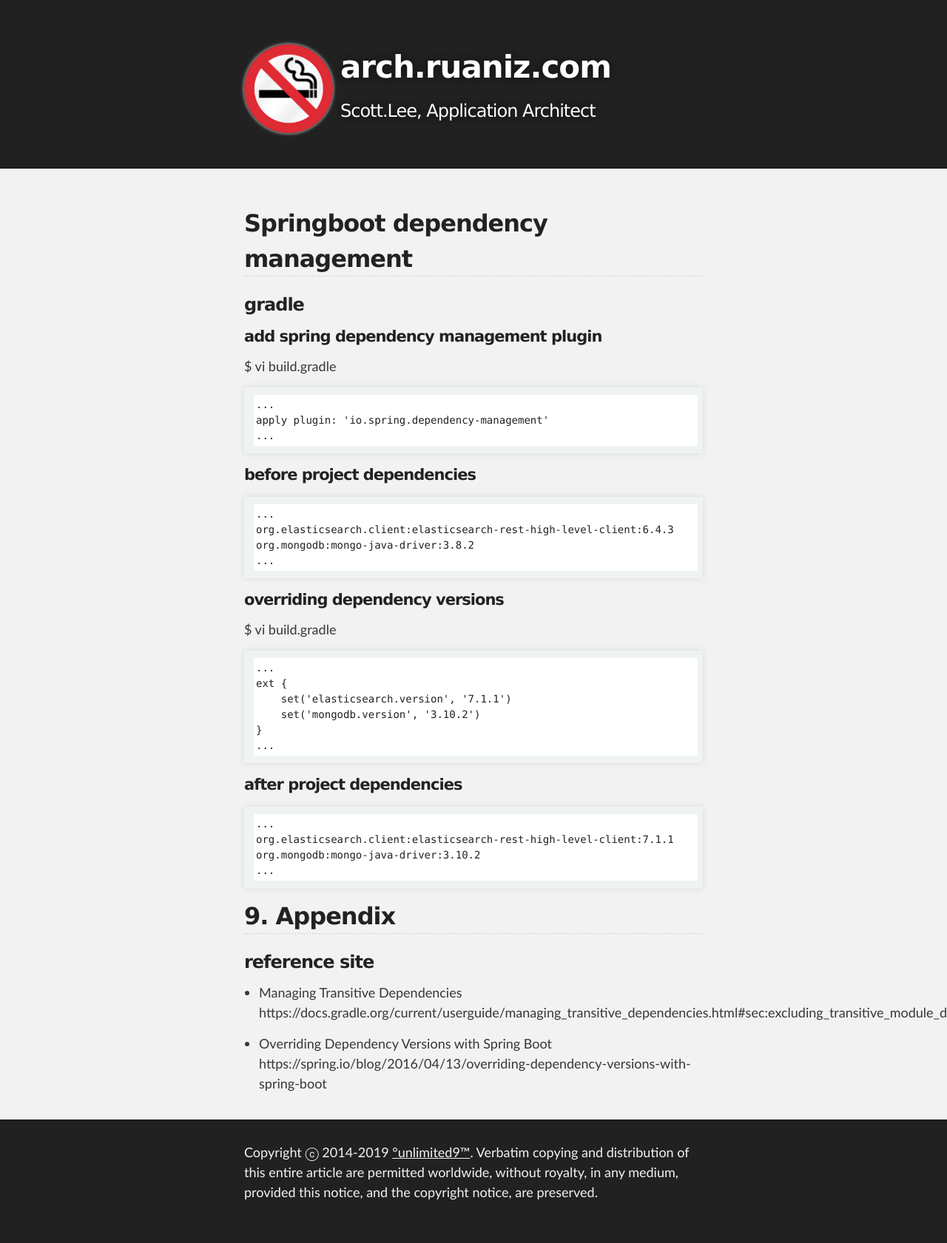
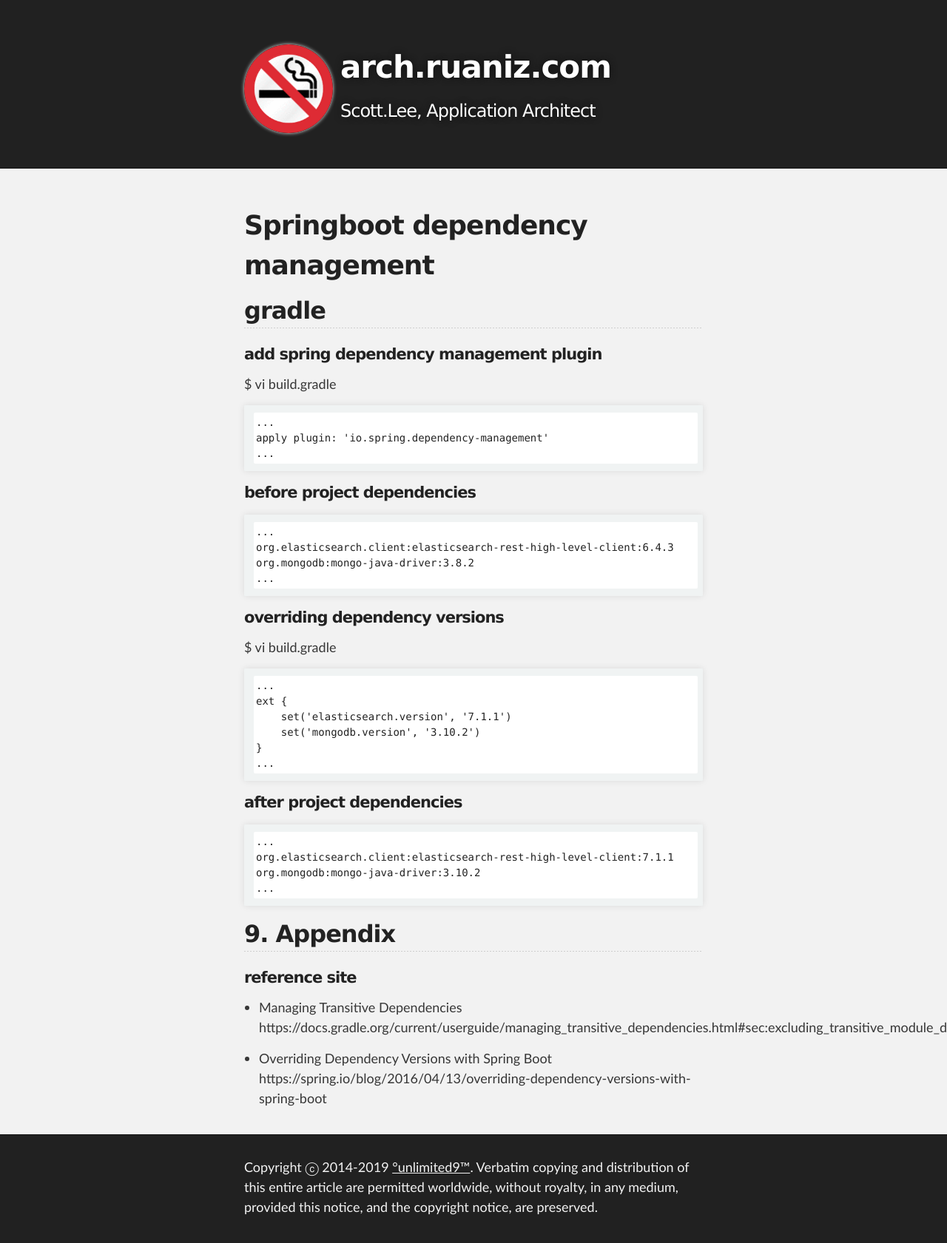
Before and after one commit to unlimited9/unlimited9.github.com, a Jekyll site: the page built from reference.notes/AA/Framework/springboot.transitive.dependency.md, in a window 1280 px wide. Shown: the whole page at 74% size. Built offline with Jekyll 4.4.1, drawn with Linux system fonts in a browser that asks for light colours; our own code applies the rules of GitHub Pages for plain Markdown files.

```diff
--- a/reference.notes/AA/Framework/springboot.transitive.dependency.md
+++ b/reference.notes/AA/Framework/springboot.transitive.dependency.md
@@ -1,6 +1,6 @@
-## Springboot dependency management
+# Springboot dependency management
 
-### gradle
+## gradle
 
 #### add spring dependency management plugin
 $ vi build.gradle
@@ -39,7 +39,7 @@ org.mongodb:mongo-java-driver:3.10.2
 
 ## 9. Appendix
 
-### reference site
+#### reference site
 
 - Managing Transitive Dependencies
 https://docs.gradle.org/current/userguide/managing_transitive_dependencies.html#sec:excluding_transitive_module_dependencies
```
